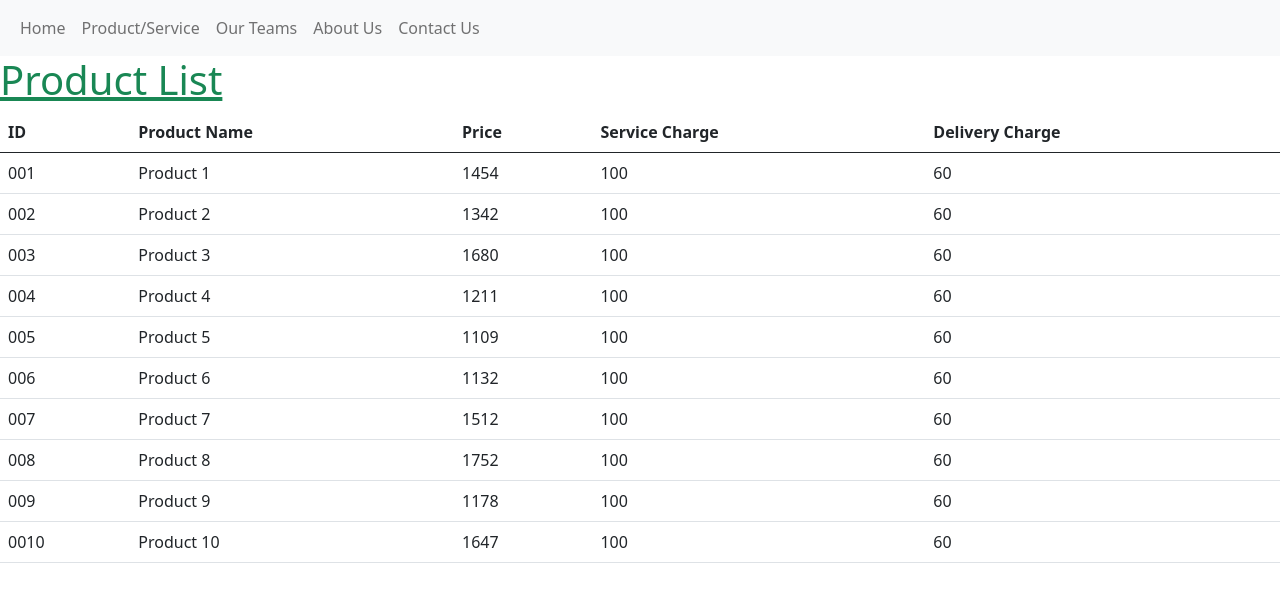
After one commit to Rabby3075/APWTRepository, a Laravel app: page /product in a window 1280 px wide. The commit adds this page. Shown: the top 602 px of the page. Run offline with Laravel 9, Linux system fonts and the light colour scheme.

Commit message:
product/service page done

```diff
--- /dev/null
+++ b/APWT_Task1/app/Http/Controllers/productController.php
@@ -0,0 +1,26 @@
+<?php
+
+namespace App\Http\Controllers;
+
+use Illuminate\Http\Request;
+
+class productController extends Controller
+{
+    public function productList(){
+        $product = array();
+
+        for($i=0; $i<10; $i++){
+            $product = array(
+                "name" => "Product " . ($i+1),
+                "id" =>"00" . ($i+1),
+                "price"=> rand(1000,2000),
+                "service_charge"=>100,
+                "delivery_charge"=>60
+
+            );
+            $products[] = (object)$product;
+        }
+
+        return view('product')->with('products', $products);
+    }
+}
--- a/APWT_Task1/resources/views/home.blade.php
+++ b/APWT_Task1/resources/views/home.blade.php
@@ -1,11 +1,6 @@
 @extends('layout.home')
 @section('content')
-<style>
-    .centering h1{
 
-        color: red;
-    }
-</style>
 <div id="container">
 <h1 class="text-primary text-center">Welcome</h1>
 </div>
--- a/APWT_Task1/resources/views/navbar/navbar.blade.php
+++ b/APWT_Task1/resources/views/navbar/navbar.blade.php
@@ -6,10 +6,10 @@
     <div class="collapse navbar-collapse" id="collapsibleNavbar">
       <ul class="navbar-nav">
         <li class="nav-item">
-          <a class="nav-link" href="{{route('home')}}}">Home</a>
+          <a class="nav-link" href="{{route('home')}}">Home</a>
         </li>
         <li class="nav-item">
-          <a class="nav-link" href="#">Product/Service</a>
+          <a class="nav-link" href="{{route('product')}}">Product/Service</a>
         </li>
         <li class="nav-item">
           <a class="nav-link" href="#">Our Teams</a>
--- /dev/null
+++ b/APWT_Task1/resources/views/product.blade.php
@@ -0,0 +1,26 @@
+@extends('layout.home')
+@section('content')
+<div class="containter">
+    <h1 class="text-success"><u>Product List</u></h1>
+    <table class="table table-border table-hover">
+        <thead>
+        <tr>
+            <th scope="col">ID</th>
+            <th scope="col">Product Name</th>
+            <th scope="col">Price</th>
+            <th scope="col">Service Charge</th>
+            <th scope="col">Delivery Charge</th>
+        </tr>
+        </thead>
+        @foreach($products as $product)
+            <tr>
+                <td>{{$product->id}}</td>
+                <td>{{$product->name}}</td>
+                <td>{{$product->price}}</td>
+                <td>{{$product->service_charge}}</td>
+                <td>{{$product->delivery_charge}}</td>
+            </tr>
+        @endforeach
+    </table>
+    </div>
+@endsection
--- a/APWT_Task1/routes/web.php
+++ b/APWT_Task1/routes/web.php
@@ -1,6 +1,7 @@
 <?php
 
 use App\Http\Controllers\homeController;
+use App\Http\Controllers\productController;
 use Illuminate\Support\Facades\Route;
 
 /*
@@ -16,3 +17,4 @@ use Illuminate\Support\Facades\Route;
 
 
 Route::get('/',[homeController::class, 'homePage'])->name('home');
+Route::get('/product',[productController::class, 'productList'])->name('product');
```
